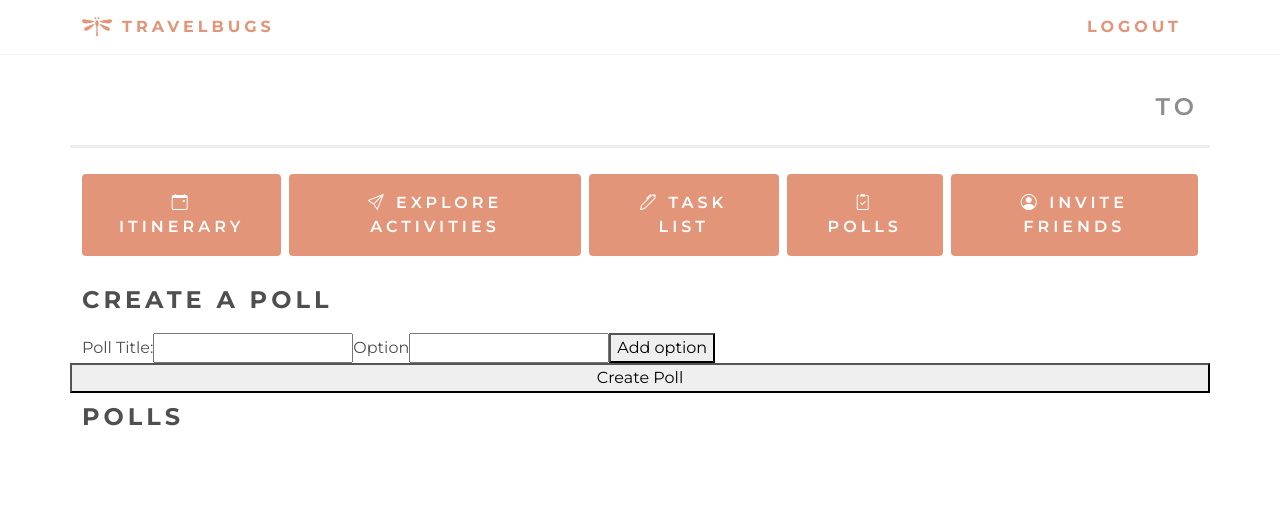
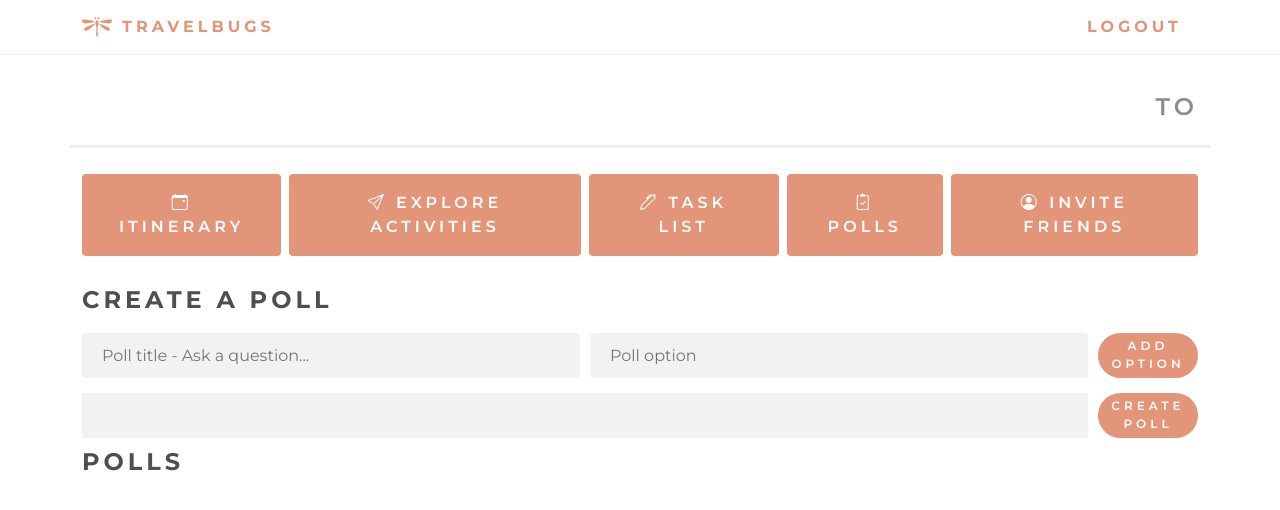
Before and after one commit to kat-jiang/Travel-planning-project, a Flask app: template templates/poll.html in a window 1280 px wide. Shown: the top 510 px of the page. Run offline with Flask 2, Linux system fonts and the light colour scheme; the template is opened without the code that fills it, so the values that code supplies are empty; some libraries are stand-ins or nearby versions.

Commit message:
added styling to poll page

```diff
--- /dev/null
+++ b/static/css/poll.css
@@ -0,0 +1,105 @@
+form {
+  display: flex;
+  gap: 10px;
+  margin: 0 0 15px;
+}
+
+.form-input {
+  flex: 1;
+  height: 45px;
+  background: #F2F2F2;
+  border-radius: 4px;
+  border-width: 0;
+  padding-left: 20px;
+}
+
+.btn-add,
+.btn-create {
+  width: 100px;
+  border-radius: 50px;
+  border: 2px solid var(--primary-color);
+  background-color: var(--primary-color);
+  color: white;
+  font-weight: 600;
+  font-size: 12px;
+  letter-spacing: 4px;
+  text-transform: uppercase;
+  text-align: center;
+  padding: 0;
+}
+
+.btn-add:hover,
+.btn-add:focus,
+.btn-add:active,
+.btn-create:hover,
+.btn-create:focus,
+.btn-create:active {
+  background-color: var(--primary-color-dark);
+  border-color: var(--primary-color-dark);
+}
+.poll-row {
+  gap: 10px;
+  display: flex;
+}
+
+.poll-options {
+  display: flex;
+  flex: 1;
+  min-height: 45px;
+  align-items: center;
+  background-color: #F2F2F2;
+  padding: 5px;
+  gap: 10px;
+}
+
+.option-name {
+  background-color: var(--primary-color);
+  padding: 4px 15px;
+}
+
+.col-md-6 {
+  padding-left: 125px;
+  padding-right: 100px;
+}
+
+.card {
+  border: 1px solid var(--primary-color);
+  background-color: white;
+}
+
+.card-header {
+  background-color: var(--primary-color);
+  color: white;
+  font-weight: 600;
+  font-size: 14px;
+  letter-spacing: 4px;
+  text-transform: uppercase;
+  text-align: center;
+  border: none;
+}
+
+.list-group-flush>.list-group-item {
+  border-width: 0;
+}
+
+.btn-vote:hover {
+  background-color: #fff1ed;
+  cursor: pointer;
+}
+
+.voted {
+  color: var(--primary-color-dark);
+  font-weight: 600;
+}
+
+.btn-remove {
+  border: 2px solid var(--primary-color);
+  background-color: var(--primary-color);
+  color: white;
+  font-weight: 600;
+  font-size: 12px;
+  letter-spacing: 4px;
+  text-transform: uppercase;
+  text-align: center;
+  padding: 5px;
+}
--- a/static/css/styles.css
+++ b/static/css/styles.css
@@ -3,7 +3,10 @@ body {
   color: #4F4F4F;
   --primary-color: #e29578;
   --primary-color-dark: #de8261;
+  --primary-color-light: #f8bca6;
   --second-color: #81b29a;
+  --second-color-light: #a7cfbc;
+  --second-color-dark: #5c9479;
   --base-color: #4F4F4F;
   --base-color-light: #8d8d8d;
 }
--- a/static/js/poll.jsx
+++ b/static/js/poll.jsx
@@ -36,9 +36,9 @@ function PollOptions(props) {
         label: 'Votes',
         data: data_list,
         backgroundColor: [
-          'rgb(255, 99, 132)',
-          'rgb(54, 162, 235)',
-          'rgb(255, 205, 86)'
+          '#a7cfbc',
+          '#81b29a',
+          '#5c9479',
         ],
         hoverOffset: 4
       }]
@@ -107,7 +107,7 @@ function PollOptions(props) {
     if (option.voters.includes(currentUser)) {
       options_list.push(
       <li
-      className="list-group-item"
+      className="list-group-item voted"
       key={option.option_id}
       value={option.option_id}
       >{option.option_name} - Your Vote! </li>
@@ -123,7 +123,7 @@ function PollOptions(props) {
     } else {
       options_list.push(
         <li
-        className="list-group-item"
+        className="list-group-item btn-vote"
         key={option.option_id}
         value={option.option_id}
         onClick={(event) => addVote(event.target.value)}
@@ -142,9 +142,9 @@ function PollOptions(props) {
           <ul className="list-group list-group-flush">
             {options_list}
           </ul>
-          <button id={`remove-${props.pollId}`}
+          <button className="btn-remove"id={`remove-${props.pollId}`}
             onClick={removePoll}
-          >Remove Poll</button>
+          ><i className="bi bi-trash-fill"></i> Remove Poll</button>
         </div>
       </div>
       <div className="col-md-3">
@@ -238,30 +238,44 @@ function CreatePollForm(props) {
   function handleSubmit (event) {
     event.preventDefault();
   }
+  const pollOptions = [];
+  for (const opt of options) {
+    pollOptions.push(
+      <span className="option-name badge rounded-pill">{opt}</span>
+    )
+  }
 
   // return form, make sure to add event handlers to update state
   return (
     <React.Fragment>
       <h2>Create a Poll</h2>
       <form onSubmit={handleSubmit}>
-        <label htmlFor="titleInput">Poll Title: </label>
+        <label htmlFor="titleInput" hidden>Poll Title: </label>
         <input
           id="titleInput"
+          className="form-input"
+          placeholder="Poll title - Ask a question..."
           type="text"
           value={title}
           onChange={(event) => setTitle(event.target.value)}
           required></input>
-        <label htmlFor="optionInput">Option </label>
+        <label htmlFor="optionInput" hidden>Option </label>
         <input
           id="optionInput"
+          className="form-input"
+          placeholder="Poll option"
           type="text"
           value={option}
           onChange={(event) => setOption(event.target.value)}
           ></input>
-        <button onClick={addOption}> Add option </button>
-        <div>{options}</div>
+        <button className="btn-add" onClick={addOption}> Add option </button>
       </form>
-      <button onClick={createPoll}> Create Poll </button>
+      <div className="poll-row">
+        <div className="poll-options">
+          {pollOptions}
+        </div>
+        <button className="btn-create"onClick={createPoll}> Create Poll </button>
+      </div>
 
     </React.Fragment>
   );
--- a/templates/poll.html
+++ b/templates/poll.html
@@ -9,6 +9,9 @@
 <script crossorigin src="https://unpkg.com/react@16/umd/react.development.js"></script>
 <script crossorigin src="https://unpkg.com/react-dom@16/umd/react-dom.development.js"></script>
 <script crossorigin src="https://cdnjs.cloudflare.com/ajax/libs/babel-standalone/6.26.0/babel.js"></script>
+
+<!-- CSS style -->
+<link href="/static/css/poll.css" rel="stylesheet">
 
 {% endblock %}
 
```
